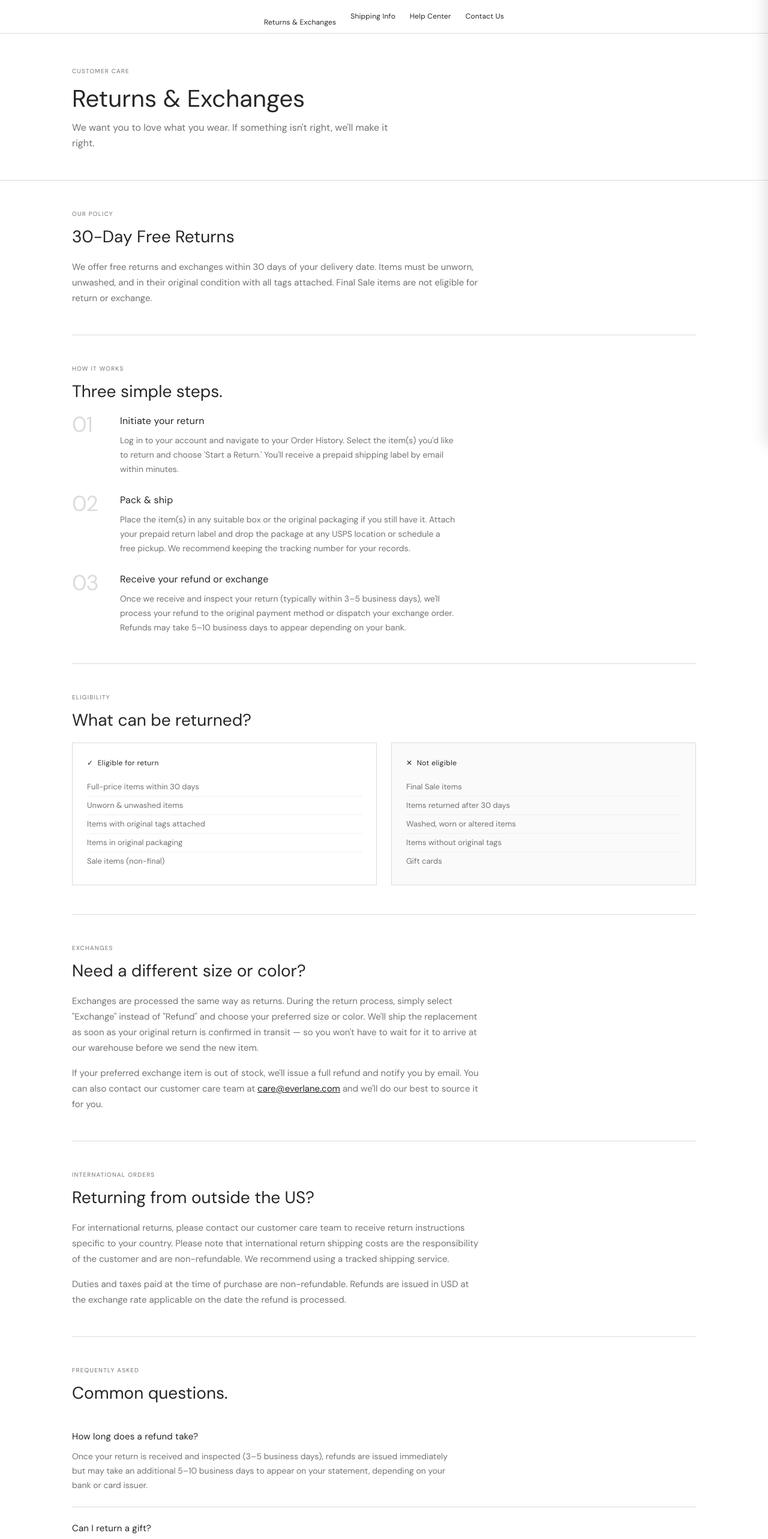
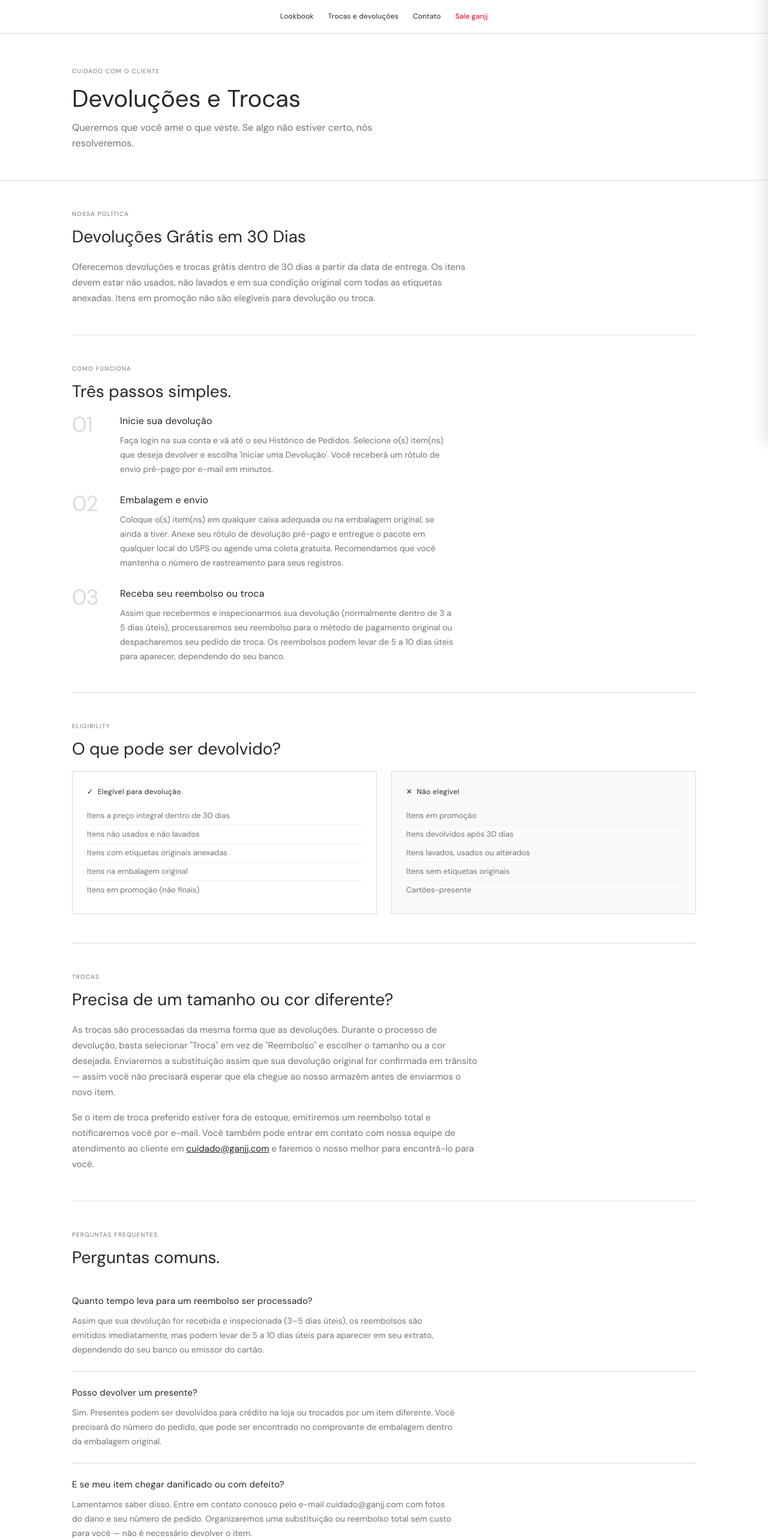
Before and after one commit to Jcliz/ganjj-front, a React (Vite) app: page /returns in a window 1280 px wide. Shown: the part 58-2624 px from the top of the page at 60% size. Built offline with nearby package versions, Linux system fonts and the light colour scheme.

Commit message:
tela de trocas e devoluções

```diff
--- a/src/app/pages/ReturnsPage.tsx
+++ b/src/app/pages/ReturnsPage.tsx
@@ -1,40 +1,30 @@
 import { useNavigate } from "react-router";
 import { Header } from "../components/Header";
 import { Footer } from "../components/Footer";
-
-const returnsSubNav = [
-  { label: "Returns & Exchanges", active: true, path: "/returns" },
-  { label: "Shipping Info" },
-  { label: "Help Center" },
-  { label: "Contact Us", path: "/contact" },
-];
 
 export function ReturnsPage() {
   const navigate = useNavigate();
 
   return (
     <div className="page">
-      <Header subNavItems={returnsSubNav} />
+      <Header />
 
       <main className="returns-page">
-        {/* Hero strip */}
         <div className="returns-hero">
-          <p className="returns-hero__label">CUSTOMER CARE</p>
-          <h1 className="returns-hero__title">Returns &amp; Exchanges</h1>
-          <p className="returns-hero__sub">We want you to love what you wear. If something isn't right, we'll make it right.</p>
+          <p className="returns-hero__label">CUIDADO COM O CLIENTE</p>
+          <h1 className="returns-hero__title">Devoluções e Trocas</h1>
+          <p className="returns-hero__sub">Queremos que você ame o que veste. Se algo não estiver certo, nós resolveremos.</p>
         </div>
 
-        {/* Content */}
         <div className="returns-body">
 
-          {/* Policy overview */}
           <section className="returns-section">
-            <p className="returns-section__label">OUR POLICY</p>
-            <h2 className="returns-section__title">30-Day Free Returns</h2>
+            <p className="returns-section__label">NOSSA POLÍTICA</p>
+            <h2 className="returns-section__title">Devoluções Grátis em 30 Dias</h2>
             <p className="returns-section__text">
-              We offer free returns and exchanges within 30 days of your delivery date. Items must be unworn,
-              unwashed, and in their original condition with all tags attached. Final Sale items are not eligible
-              for return or exchange.
+              Oferecemos devoluções e trocas grátis dentro de 30 dias a partir da data de entrega. Os itens devem estar
+              não usados, não lavados e em sua condição original com todas as etiquetas anexadas. Itens em promoção não
+              são elegíveis para devolução ou troca.
             </p>
           </section>
 
@@ -42,25 +32,25 @@ export function ReturnsPage() {
 
           {/* Step-by-step */}
           <section className="returns-section">
-            <p className="returns-section__label">HOW IT WORKS</p>
-            <h2 className="returns-section__title">Three simple steps.</h2>
+            <p className="returns-section__label">COMO FUNCIONA</p>
+            <h2 className="returns-section__title">Três passos simples.</h2>
 
             <div className="returns-steps">
               {[
                 {
                   n: "01",
-                  title: "Initiate your return",
-                  body: "Log in to your account and navigate to your Order History. Select the item(s) you'd like to return and choose 'Start a Return.' You'll receive a prepaid shipping label by email within minutes.",
+                  title: "Inicie sua devolução",
+                  body: "Faça login na sua conta e vá até o seu Histórico de Pedidos. Selecione o(s) item(ns) que deseja devolver e escolha 'Iniciar uma Devolução'. Você receberá um rótulo de envio pré-pago por e-mail em minutos.",
                 },
                 {
                   n: "02",
-                  title: "Pack & ship",
-                  body: "Place the item(s) in any suitable box or the original packaging if you still have it. Attach your prepaid return label and drop the package at any USPS location or schedule a free pickup. We recommend keeping the tracking number for your records.",
+                  title: "Embalagem e envio",
+                  body: "Coloque o(s) item(ns) em qualquer caixa adequada ou na embalagem original, se ainda a tiver. Anexe seu rótulo de devolução pré-pago e entregue o pacote em qualquer local do USPS ou agende uma coleta gratuita. Recomendamos que você mantenha o número de rastreamento para seus registros.",
                 },
                 {
                   n: "03",
-                  title: "Receive your refund or exchange",
-                  body: "Once we receive and inspect your return (typically within 3–5 business days), we'll process your refund to the original payment method or dispatch your exchange order. Refunds may take 5–10 business days to appear depending on your bank.",
+                  title: "Receba seu reembolso ou troca",
+                  body: "Assim que recebermos e inspecionarmos sua devolução (normalmente dentro de 3 a 5 dias úteis), processaremos seu reembolso para o método de pagamento original ou despacharemos seu pedido de troca. Os reembolsos podem levar de 5 a 10 dias úteis para aparecer, dependendo do seu banco.",
                 },
               ].map(step => (
                 <div key={step.n} className="returns-step">
@@ -76,31 +66,30 @@ export function ReturnsPage() {
 
           <div className="returns-divider" />
 
-          {/* Conditions grid */}
           <section className="returns-section">
             <p className="returns-section__label">ELIGIBILITY</p>
-            <h2 className="returns-section__title">What can be returned?</h2>
+            <h2 className="returns-section__title">O que pode ser devolvido?</h2>
             <div className="returns-eligibility">
               <div className="returns-eligibility__col returns-eligibility__col--yes">
-                <p className="returns-eligibility__head">✓ &nbsp;Eligible for return</p>
+                <p className="returns-eligibility__head">✓ &nbsp;Elegível para devolução</p>
                 {[
-                  "Full-price items within 30 days",
-                  "Unworn & unwashed items",
-                  "Items with original tags attached",
-                  "Items in original packaging",
-                  "Sale items (non-final)",
+                  "Itens a preço integral dentro de 30 dias",
+                  "Itens não usados e não lavados",
+                  "Itens com etiquetas originais anexadas",
+                  "Itens na embalagem original",
+                  "Itens em promoção (não finais)",
                 ].map(line => (
                   <p key={line} className="returns-eligibility__item">{line}</p>
                 ))}
               </div>
               <div className="returns-eligibility__col returns-eligibility__col--no">
-                <p className="returns-eligibility__head">✕ &nbsp;Not eligible</p>
+                <p className="returns-eligibility__head">✕ &nbsp;Não elegível</p>
                 {[
-                  "Final Sale items",
-                  "Items returned after 30 days",
-                  "Washed, worn or altered items",
-                  "Items without original tags",
-                  "Gift cards",
+                  "Itens em promoção",
+                  "Itens devolvidos após 30 dias",
+                  "Itens lavados, usados ou alterados",
+                  "Itens sem etiquetas originais",
+                  "Cartões-presente",
                 ].map(line => (
                   <p key={line} className="returns-eligibility__item">{line}</p>
                 ))}
@@ -110,66 +99,47 @@ export function ReturnsPage() {
 
           <div className="returns-divider" />
 
-          {/* Exchange section */}
           <section className="returns-section">
-            <p className="returns-section__label">EXCHANGES</p>
-            <h2 className="returns-section__title">Need a different size or color?</h2>
+            <p className="returns-section__label">TROCAS</p>
+            <h2 className="returns-section__title">Precisa de um tamanho ou cor diferente?</h2>
             <p className="returns-section__text">
-              Exchanges are processed the same way as returns. During the return process, simply select "Exchange"
-              instead of "Refund" and choose your preferred size or color. We'll ship the replacement as soon as
-              your original return is confirmed in transit — so you won't have to wait for it to arrive at our
-              warehouse before we send the new item.
+              As trocas são processadas da mesma forma que as devoluções. Durante o processo de devolução, basta selecionar "Troca"
+              em vez de "Reembolso" e escolher o tamanho ou a cor desejada. Enviaremos a substituição assim que
+              sua devolução original for confirmada em trânsito — assim você não precisará esperar que ela chegue ao nosso
+              armazém antes de enviarmos o novo item.
             </p>
             <p className="returns-section__text" style={{ marginTop: 16 }}>
-              If your preferred exchange item is out of stock, we'll issue a full refund and notify you by email.
-              You can also contact our customer care team at{" "}
+              Se o item de troca preferido estiver fora de estoque, emitiremos um reembolso total e notificaremos você por e-mail.
+              Você também pode entrar em contato com nossa equipe de atendimento ao cliente em{" "}
               <span style={{ color: "#262626", textDecoration: "underline", cursor: "pointer" }}>
-                care@everlane.com
+                cuidado@ganjj.com
               </span>
-              {" "}and we'll do our best to source it for you.
+              {" "}e faremos o nosso melhor para encontrá-lo para você.
             </p>
           </section>
 
           <div className="returns-divider" />
 
-          {/* International */}
           <section className="returns-section">
-            <p className="returns-section__label">INTERNATIONAL ORDERS</p>
-            <h2 className="returns-section__title">Returning from outside the US?</h2>
-            <p className="returns-section__text">
-              For international returns, please contact our customer care team to receive return instructions
-              specific to your country. Please note that international return shipping costs are the responsibility
-              of the customer and are non-refundable. We recommend using a tracked shipping service.
-            </p>
-            <p className="returns-section__text" style={{ marginTop: 16 }}>
-              Duties and taxes paid at the time of purchase are non-refundable. Refunds are issued in USD at
-              the exchange rate applicable on the date the refund is processed.
-            </p>
-          </section>
-
-          <div className="returns-divider" />
-
-          {/* FAQ */}
-          <section className="returns-section">
-            <p className="returns-section__label">FREQUENTLY ASKED</p>
-            <h2 className="returns-section__title">Common questions.</h2>
+            <p className="returns-section__label">PERGUNTAS FREQUENTES</p>
+            <h2 className="returns-section__title">Perguntas comuns.</h2>
             <div className="returns-faqs">
               {[
                 {
-                  q: "How long does a refund take?",
-                  a: "Once your return is received and inspected (3–5 business days), refunds are issued immediately but may take an additional 5–10 business days to appear on your statement, depending on your bank or card issuer.",
+                  q: "Quanto tempo leva para um reembolso ser processado?",
+                  a: "Assim que sua devolução for recebida e inspecionada (3–5 dias úteis), os reembolsos são emitidos imediatamente, mas podem levar de 5 a 10 dias úteis para aparecer em seu extrato, dependendo do seu banco ou emissor do cartão.",
                 },
                 {
-                  q: "Can I return a gift?",
-                  a: "Yes. Gifts can be returned for store credit or exchanged for a different item. You'll need the order number, which you can find on the packing slip inside the original packaging.",
+                  q: "Posso devolver um presente?",
+                  a: "Sim. Presentes podem ser devolvidos para crédito na loja ou trocados por um item diferente. Você precisará do número do pedido, que pode ser encontrado no comprovante de embalagem dentro da embalagem original.",
                 },
                 {
-                  q: "What if my item arrived damaged or defective?",
-                  a: "We're sorry to hear that. Please contact us at care@everlane.com with photos of the damage and your order number. We'll arrange a replacement or full refund at no cost to you — no return shipping needed.",
+                  q: "E se meu item chegar danificado ou com defeito?",
+                  a: "Lamentamos saber disso. Entre em contato conosco pelo e-mail cuidado@ganjj.com com fotos do dano e seu número de pedido. Organizaremos uma substituição ou reembolso total sem custo para você — não é necessário devolver o item.",
                 },
                 {
-                  q: "Can I return items from multiple orders in one package?",
-                  a: "Yes, but please include a separate packing slip or note for each order inside the package, and use the return label corresponding to the highest-value order. Contact us in advance so we can match everything correctly.",
+                  q: "Posso devolver itens de vários pedidos em um único pacote?",
+                  a: "Sim, mas inclua um comprovante de embalagem ou nota separada para cada pedido dentro do pacote e use o rótulo de devolução correspondente ao pedido de maior valor. Entre em contato conosco com antecedência para que possamos combinar tudo corretamente.",
                 },
               ].map(faq => (
                 <div key={faq.q} className="returns-faq">
@@ -180,16 +150,15 @@ export function ReturnsPage() {
             </div>
           </section>
 
-          {/* CTA banner */}
           <div className="returns-cta-banner">
-            <p className="returns-cta-banner__title">Still have questions?</p>
-            <p className="returns-cta-banner__sub">Our customer care team is available Monday–Friday, 9 am–5 pm PT.</p>
+            <p className="returns-cta-banner__title">Ainda tem perguntas?</p>
+            <p className="returns-cta-banner__sub">Nossa equipe de atendimento ao cliente está disponível de segunda a sexta, das 9h às 17h PT.</p>
             <div className="returns-cta-banner__btns">
               <button className="returns-btn returns-btn--dark" onClick={() => navigate("/contact")}>
-                Contact Us
+                Fale Conosco
               </button>
               <button className="returns-btn returns-btn--outline">
-                care@everlane.com
+                cuidado@ganjj.com
               </button>
             </div>
           </div>
```
